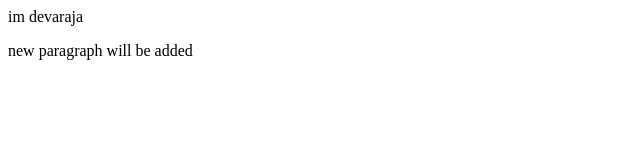
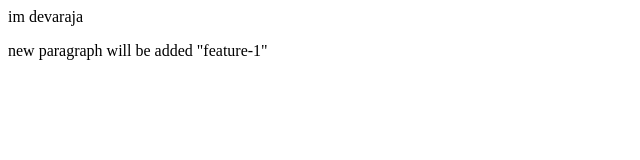
Before and after one commit to Devarja/local_repo, a plain HTML site: page index.html in a window 1280 px wide. Shown: the full height of the page, 0-640 px from the left. Drawn offline with Linux system fonts and the light colour scheme.

Commit message:
feature-1

```diff
--- a/index.html
+++ b/index.html
@@ -1,4 +1,4 @@
 <html>
 	<p> im devaraja </p>
-	<p> new paragraph will be added </p>
+	<p> new paragraph will be added "feature-1" </p>
 </html>
```
